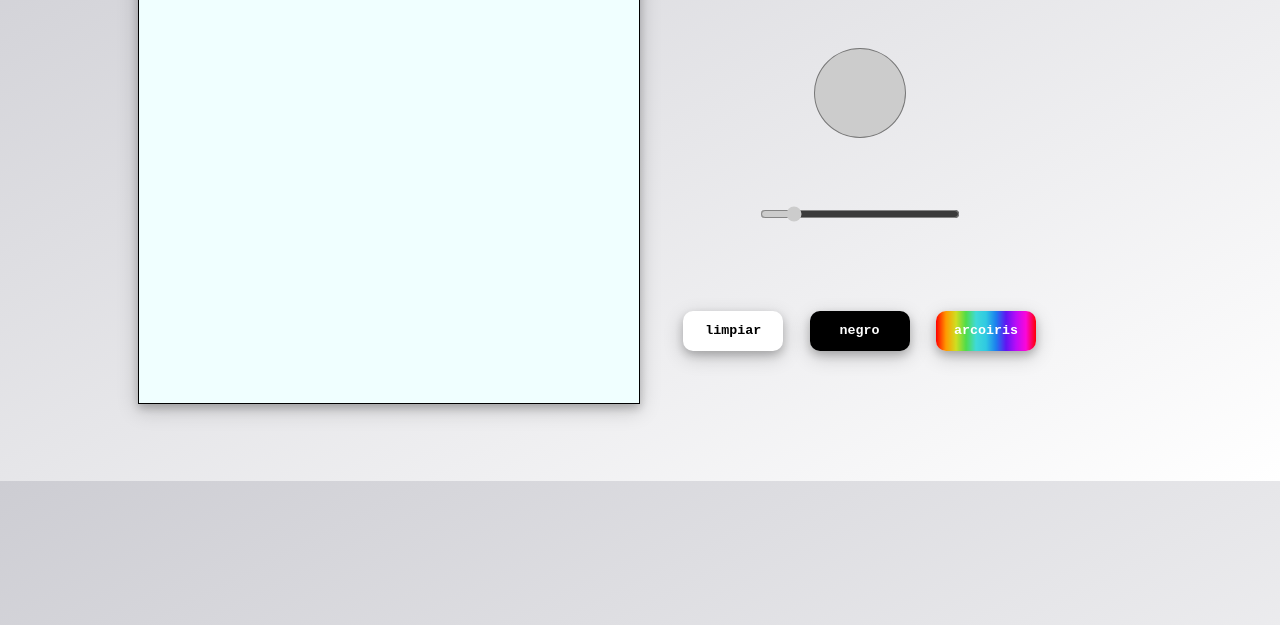
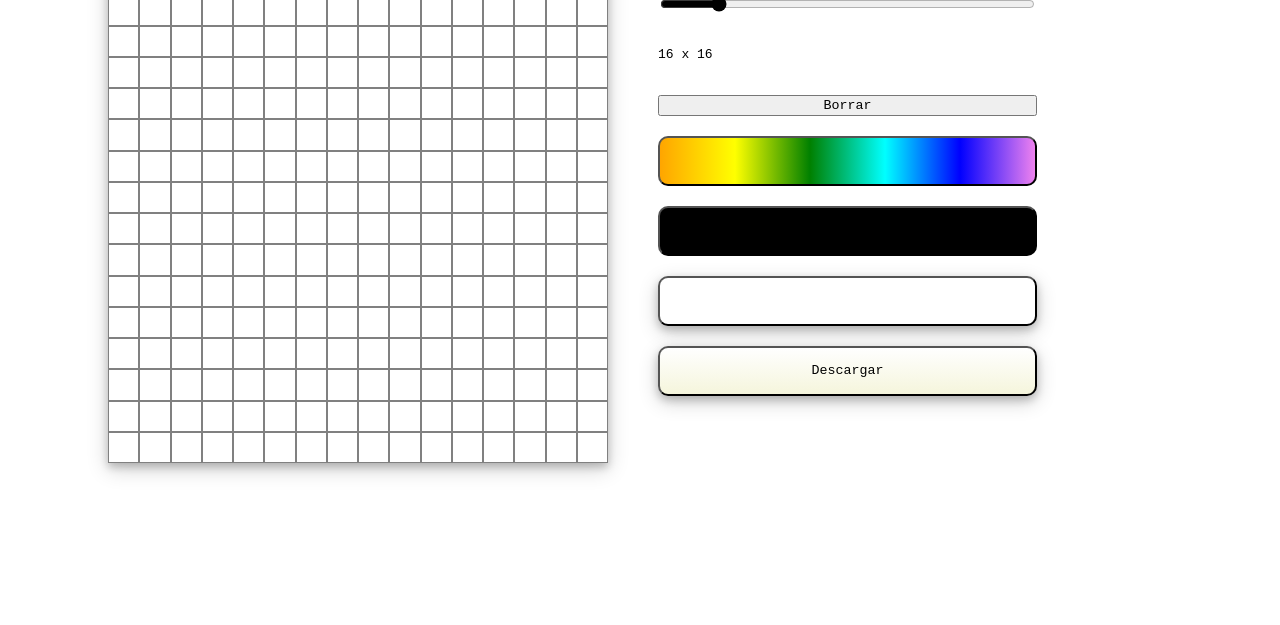
Before and after one commit to d1lanX/etch-a-sketch, a plain HTML site: page index.html in a window 1280 px wide. Shown: the part 175-800 px from the top of the page. Drawn offline with Linux system fonts and the light colour scheme.

Commit message:
Se agregaron sombras

```diff
--- a/css/style.css
+++ b/css/style.css
@@ -1,147 +1,27 @@
-body{
-    background-image: linear-gradient(to bottom right, rgb(205, 205, 211), rgb(255, 255, 255));
+:root{
+    --sombra: 0 4px 8px 0 rgba(0, 0, 0, 0.2), 0 6px 20px 0 rgba(0, 0, 0, 0.19);
 }
+
 .main-container{
     display: flex;
-    flex: 1;
-    width: auto;
-    height: 640px;
+    width:  100%;
+    height: 95vh;
+    align-items: center;
+    gap: 50px;
 }
 
-.container-izquierda{
-    display: flex;
-    align-items: center;
-    justify-content: flex-end;
-    width: 50%;
-    height: auto;
-}
-
-.container-derecha{
-    display: flex;
-    flex-direction: column;
-    height: auto;
-    width: 30%;
-    margin-left: 30px;
-    /* border: 1px solid green; */
-}
-
-/* Contenedor donde van a estar todos los cuadros */
 .container{
     display: grid;
     width:  500px;
     height: 500px;
-    border: 1px solid black;
-    background-color: azure;
-    box-shadow: 0 4px 8px 0 rgba(0, 0, 0, 0.2), 0 6px 20px 0 rgba(0, 0, 0, 0.19);
+    margin-left: 100px;
+    box-shadow: var(--sombra);
 }
 
-/* Cada cuadro que va a haber en la cuadrilla */
-.cuadro {
-    height: 100%;
-    width: 100%;
-}
-
-.titulo{
-    display: flex;
-    justify-content: center;
-    align-items: center;
-    margin-top: 80px;
-    width: 100%;
-    height: 100px;
-    /* border: 1px solid blue; */
-}
-
-h1, p#texto, button#arcoiris, button#clear, button#negro{
-    font-family: 'Courier New', Courier, monospace;
-    font-weight: bold;
-}
-
-.colores{
+.opciones{
     display: flex;
     flex-direction: column;
-    justify-content: center;
-    align-items: center;
-    width: 100%;
-    height: 250px;
+    width: 30%;
+    height: 80%;
+    gap: 20px;
 }
-
-.slidecontainer{
-    display: flex;
-    flex-direction: column;
-    justify-content: center;
-    align-items: center;
-    margin-top: 20px;
-    width: 100%;
-    height: 70px;
-}
-
-.slider{
-    accent-color: #cccccc;
-    width: 200px;
-}
-
-.botones{
-    display: flex;
-    justify-content: space-around;
-    align-items: center;
-    height: 135px;
-}
-
-button#arcoiris, button#clear, button#negro{
-    width: 100px;
-    height: 40px;
-    background: linear-gradient(
-        90deg,
-        rgba(255, 0, 0, 1) 0%,
-        rgba(255, 154, 0, 1) 10%,
-        rgba(208, 222, 33, 1) 20%,
-        rgba(79, 220, 74, 1) 30%,
-        rgba(63, 218, 216, 1) 40%,
-        rgba(47, 201, 226, 1) 50%,
-        rgba(28, 127, 238, 1) 60%,
-        rgba(95, 21, 242, 1) 70%,
-        rgba(186, 12, 248, 1) 80%,
-        rgba(251, 7, 217, 1) 90%,
-        rgba(255, 0, 0, 1) 100%
-    );
-    border: none;
-    border-radius: 10px;
-    color: white;
-    font-weight: bold;
-    box-shadow: 0 4px 8px 0 rgba(0, 0, 0, 0.2), 0 6px 20px 0 rgba(0, 0, 0, 0.19);
-    cursor: pointer;
-    transition: 0.5s;
-}
-
-button#clear{
-    background: white;
-    color: black;
-
-}
-
-button#clear:hover,
-button#negro:hover,
-button#arcoiris:hover {
-    -webkit-transform: translateY(-1px);
-	transform: translateY(-5px);
-}
-
-button#negro{
-    background: black;
-    color: white;
-}
-
-#colorpicker{
-    -webkit-appearance: none;
-    -moz-appearance: none;
-    appearance: none;
-    background-color: transparent;
-    border: none;
-    width: 100px;
-    height: 100px;
-    cursor: pointer;
-}
-
-#colorpicker::-webkit-color-swatch{
-    border-radius: 50%;
-}
--- a/index.html
+++ b/index.html
@@ -1,44 +1,14 @@
 <!DOCTYPE html>
 <html lang="en">
-
 <head>
     <meta charset="UTF-8">
     <meta http-equiv="X-UA-Compatible" content="IE=edge">
     <meta name="viewport" content="width=device-width, initial-scale=1.0">
     <title>etch-a-sketch</title>
+    <script src="js/app.js" defer></script>
     <link rel="stylesheet" href="css/style.css">
 </head>
-
 <body>
-    <div class="main-container">
-        <div class="container-izquierda">
-            <div class="container"></div>
-        </div>
-        <div class="container-derecha">
-            <div class="titulo">
-                <h1>Graba-un-dibujo</h1>
-            </div>
-            <div class="colores">
-                <input type="color" value="#cccccc" id="colorpicker">
-                <div class="slidecontainer">
-                    <p id="texto"></p>
-                    <input type="range" min="2" max="100" value="16" class="slider" id="myRange">
-
-                </div>
-            </div>
-
-            <div class="botones">
-                <button id="clear">limpiar</button>
-                <button id="negro">negro</button>
-                <button id="arcoiris">arcoiris</button>
-            </div>
-        </div>
-
-
-
-    </div>
 
 </body>
-<script src="js/app.js"></script>
-
 </html>
--- a/js/app.js
+++ b/js/app.js
@@ -1,83 +1,135 @@
-let tamanoActual = 16;
+const main_container = document.createElement('div'); // Creacion del main-container
+main_container.classList.add('main-container');
+document.body.append(main_container);
+
+const container = document.createElement('div');
+container.classList.add('container');   // Creacion del container de la cuadricula
+main_container.append(container);
+
+const opciones = document.createElement('div');
+opciones.classList.add('opciones');    // Creacion del container de las opciones
+main_container.append(opciones);
+
+const titulo = document.createElement('h1');   // Creacion del titulo
+titulo.style.fontFamily = "monospace";
+titulo.style.textAlign = "center";
+titulo.textContent = "Trata de dibujar algo :)";
+opciones.append(titulo);
+
+const range = document.createElement('input');
+range.setAttribute('id', 'slider');
+range.setAttribute('type', 'range');
+range.setAttribute('min', 2);
+range.setAttribute('max', 100);   // Creacion del range slider
+range.setAttribute('step', 1);
+range.setAttribute('value', 16);
+range.style.accentColor = "black";
+opciones.append(range);
+
+const valorRange = document.createElement('p');  // Creacion del parrafo con valor de la cuadricula
+valorRange.style.fontFamily = "monospace";
+valorRange.textContent = `${range.value} x ${range.value}`;
+opciones.append(valorRange);
+
+const btnBorrar = document.createElement('button');
+btnBorrar.style.fontFamily = "monospace";
+btnBorrar.textContent = "Borrar";    // Creacion del boton para borrar
+opciones.append(btnBorrar);
+
+const btnRainbow = document.createElement('button');  // Creacion del boton de colores
+btnRainbow.style.background = "linear-gradient(to right, orange , yellow, green, cyan, blue, violet)";
+btnRainbow.style.height = "50px";
+btnRainbow.style.borderRadius = "10px";
+opciones.append(btnRainbow);
+
+const btnBlack = document.createElement('button');
+btnBlack.style.backgroundColor = "black";    // Creacion del boton negro
+btnBlack.style.height = "50px";
+btnBlack.style.borderRadius = "10px";
+opciones.append(btnBlack);
+
+const btnWhite = document.createElement('button');
+btnWhite.style.backgroundColor = "white";   // Creacion del boton blanco
+btnWhite.style.height = "50px";
+btnWhite.style.boxShadow = "var(--sombra)";
+btnWhite.style.borderRadius = "10px";
+opciones.append(btnWhite);
+
+const btnDownload = document.createElement('button');
+btnDownload.style.fontFamily = "monospace";
+btnDownload.style.background = "linear-gradient(white, beige)";
+btnDownload.style.boxShadow = "var(--sombra)";
+btnDownload.style.height = "50px";       // Creacion del boton de descargar
+btnDownload.style.borderRadius = "10px";
+btnDownload.textContent = "Descargar";
+opciones.append(btnDownload);
+
+// -=--=-==-=-=-=-=-=-=-=-=-=-=-=-=-=-=-=-=-=-=-=-=-=-=-=-=-=-=-=-=-=-=-=-=-=-=-=-=-=-=-=-=-=-=-=- \\
+
+let numeroCuadricula = 16;
 let colorActual = "black";
+let contador = 0;
 
-const contenedor = document.querySelector('.container');
-const slider = document.querySelector(".slider");
-const valorSlider = document.getElementById("texto");
-const btnArcoiris = document.getElementById("arcoiris");
-const btnNegro = document.getElementById("negro");
+range.oninput = (e) => actualizarTexto(e);
+range.onchange = (e) => cambiarNumero(e.target.value);
+btnBorrar.onclick = () => borrarCuadricula();
+btnRainbow.onclick = () => nuevoColor("rainbow");
+btnBlack.onclick = () => nuevoColor("black");
+btnWhite.onclick = () => nuevoColor("white");
 
-const btnLimpiar = document.getElementById("clear");
-
-btnNegro.addEventListener('click', function(){
-    colorActual = "black";
-    cambiarColor
-})
-
-btnArcoiris.addEventListener('click', function(){
-    colorActual = "red";
-    cambiarColor
-})
-btnLimpiar.onclick = () => recargarGrilla();
-
-// El contexto es el que proporciona 'e'
-slider.addEventListener('mousemove', function(e){
-    updateSizeValue(e.target.value);
-})
-
-slider.addEventListener('change', function(e){
-    cambiarTamano(e.target.value);
-})
-
-// La caja de texto se actualiza
-function updateSizeValue(value){
-    valorSlider.textContent = `${value} x ${value}`;
+function nuevoColor(color) {
+    colorActual = color;
 }
 
-function cambiarTamano(value){
-    colocarNuevoTamano(value);
-    updateSizeValue(value);
-    recargarGrilla();
+function cambiarNumero(num){
+    numeroCuadricula = num;
+    borrarCuadricula();
 }
 
-function colocarNuevoTamano(tamanoNuevo){
-    tamanoActual = tamanoNuevo;
+function borrarCuadricula(){
+    container.innerHTML = '';
+    crearCuadricula(numeroCuadricula);
 }
 
-function recargarGrilla(){
-    limpiarGrilla();
-    crearGrilla(tamanoActual);
+function actualizarTexto(e){
+    valorRange.textContent = `${e.target.value} x ${e.target.value}`;
 }
 
-function limpiarGrilla(){
-    contenedor.innerHTML = '';
-}
+function crearCuadricula(num){
+    const cuadrosTotales = num * num; // El total de cuadros que va a tener toda la cuadricula
 
+    container.style.gridTemplateColumns = `repeat(${num}, 1fr)`;
+    container.style.gridTemplateRows = `repeat(${num}, 1fr)`;
 
-
-function crearGrilla(numero){
-
-    contenedor.style.gridTemplateColumns = `repeat(${numero}, 1fr)`;
-    contenedor.style.gridTemplateColumns = `repeat(${numero}, 1fr)`;
-
-    for(let i = 0; i < numero * numero; i++){
-        const cuadrito = document.createElement("div");
-        cuadrito.classList.add("cuadro");
-        cuadrito.addEventListener('mouseover', cambiarColor);
-        contenedor.appendChild(cuadrito);
-    }
-};
-
-function cambiarColor(event){
-    console.log(colorActual);
-    if(colorActual == "black"){
-        event.target.style.backgroundColor = "black";
-    }
-    if(colorActual == "red"){
-        event.target.style.backgroundColor = "red";
+    for(let i = 0; i < cuadrosTotales; i++){
+        const cuadro = document.createElement('div'); // Se crea(n) los cuadritos
+        cuadro.style.border = "1px solid gray";
+        cuadro.addEventListener('mouseover', cambiarColor); // Cuando el mouse este encima, -> cambiarColor
+        container.append(cuadro);
     }
 }
 
-window.onload = () => {
-    crearGrilla(16);
+function cambiarColor(e){
+
+    if(contador < 6){
+        contador++;
+    } else{
+        contador = 0;
+    }
+
+    if(colorActual == "black"){
+        e.target.style.backgroundColor = "black";
+    }
+    else if(colorActual == "rainbow"){
+
+        let colores = ['red', 'orange', 'yellow', 'green', 'blue', 'indigo', 'violet'];
+        e.target.style.backgroundColor = `${colores[contador]}`;
+
+    }
+    else if(colorActual == "white"){
+        e.target.style.backgroundColor = "white";
+    }
+
 }
+
+crearCuadricula(numeroCuadricula);
```
